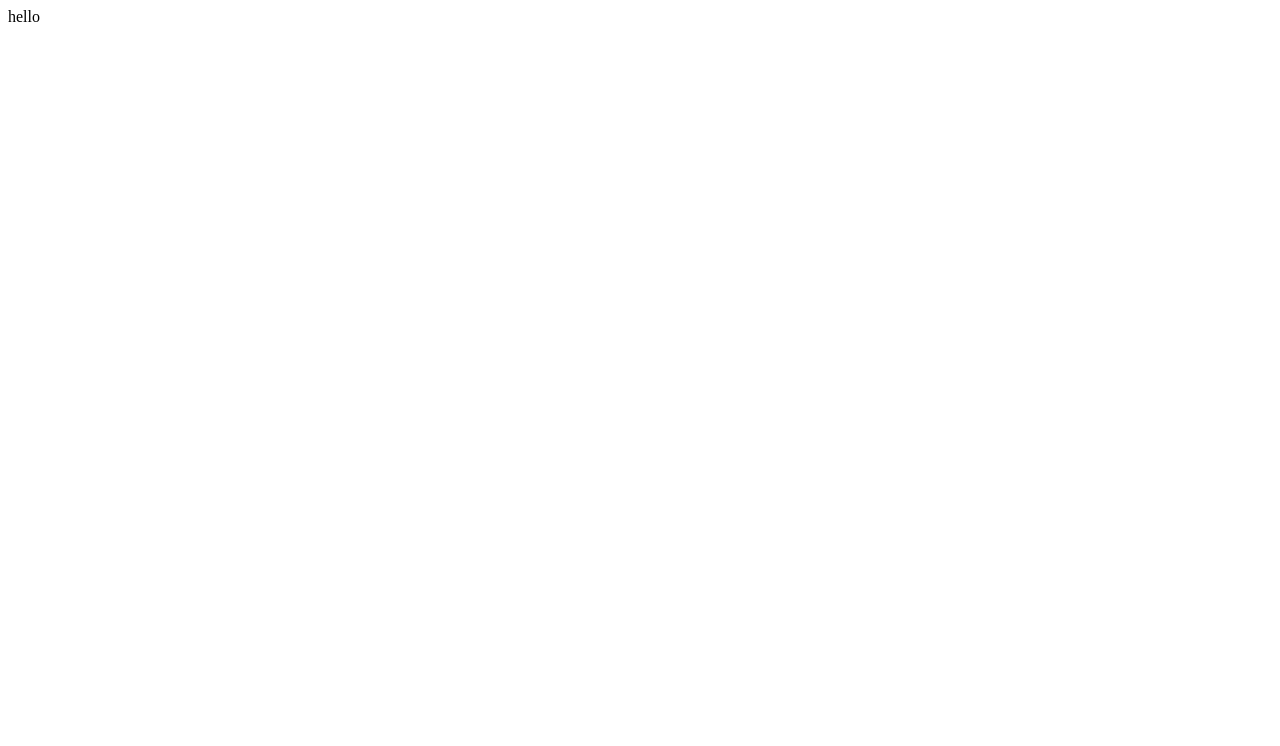
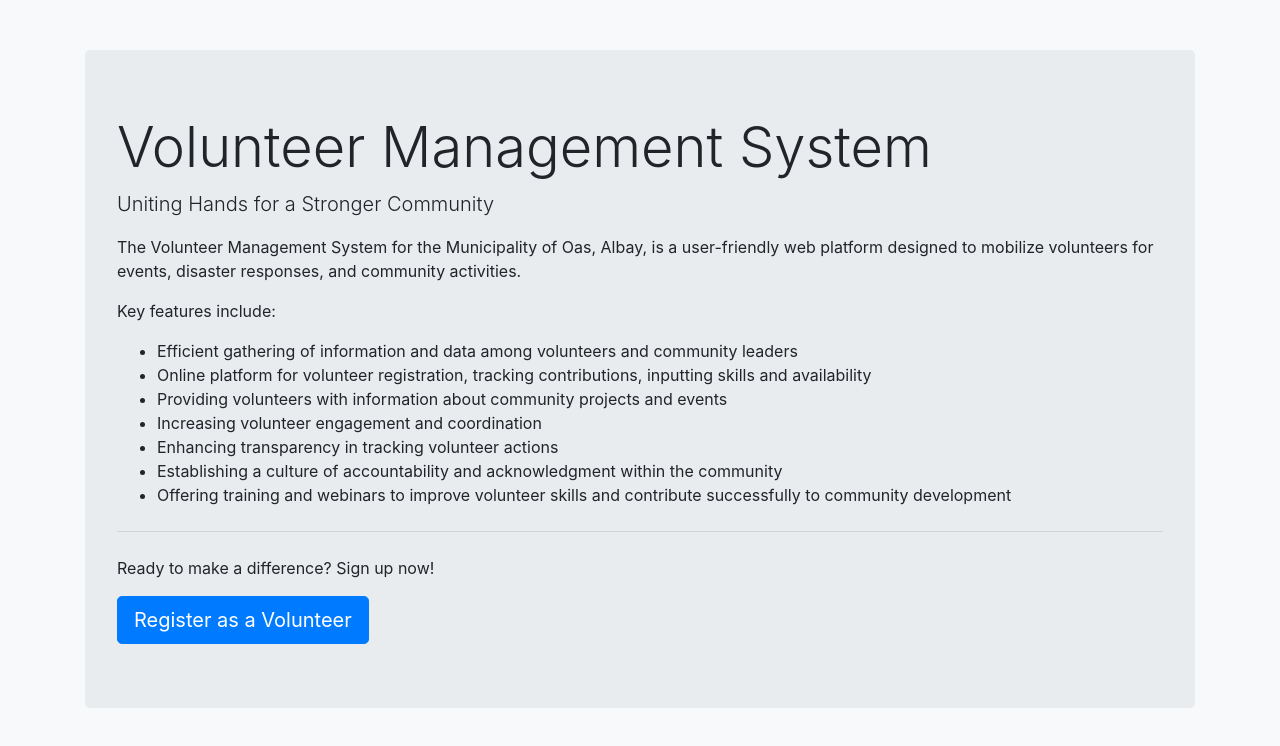
Before and after one commit to gianAnciro/aurellano, a plain HTML site: page index.html in a window 1280 px wide. Drawn offline with nearby package versions, Linux system fonts and the light colour scheme.

Commit message:
Update index.html

```diff
--- a/index.html
+++ b/index.html
@@ -1,21 +1,46 @@
 <!DOCTYPE html>
-<html>
+<html lang="en">
 <head>
-  <title>A static website</title>
-
-  <!-- include the widget -->
-  <script type="text/javascript" src="https://identity.netlify.com/v1/netlify-identity-widget.js"></script>
+  <meta charset="UTF-8">
+  <meta name="viewport" content="width=device-width, initial-scale=1.0">
+  <title>Volunteer Management System - Municipality of Oas, Albay</title>
+  <!-- Bootstrap CSS -->
+  <link rel="stylesheet" href="https://stackpath.bootstrapcdn.com/bootstrap/4.5.2/css/bootstrap.min.css">
+  <!-- Custom CSS -->
+  <style>
+    body {
+      background-color: #f8f9fa;
+    }
+    .container {
+      margin-top: 50px;
+    }
+  </style>
 </head>
 <body>
-  <!-- Add a menu:
-   Log in / Sign up - when the user is not logged in
-   Username / Log out - when the user is logged in
-  -->
-  <div data-netlify-identity-menu></div>
+  <div class="container">
+    <div class="jumbotron">
+      <h1 class="display-4">Volunteer Management System</h1>
+      <p class="lead">Uniting Hands for a Stronger Community</p>
+      <p>The Volunteer Management System for the Municipality of Oas, Albay, is a user-friendly web platform designed to mobilize volunteers for events, disaster responses, and community activities.</p>
+      <p>Key features include:</p>
+      <ul>
+        <li>Efficient gathering of information and data among volunteers and community leaders</li>
+        <li>Online platform for volunteer registration, tracking contributions, inputting skills and availability</li>
+        <li>Providing volunteers with information about community projects and events</li>
+        <li>Increasing volunteer engagement and coordination</li>
+        <li>Enhancing transparency in tracking volunteer actions</li>
+        <li>Establishing a culture of accountability and acknowledgment within the community</li>
+        <li>Offering training and webinars to improve volunteer skills and contribute successfully to community development</li>
+      </ul>
+      <hr class="my-4">
+      <p>Ready to make a difference? Sign up now!</p>
+      <a class="btn btn-primary btn-lg" href="#" role="button">Register as a Volunteer</a>
+    </div>
+  </div>
 
-
-
-
-    hello
+  <!-- Bootstrap JS and dependencies -->
+  <script src="https://code.jquery.com/jquery-3.5.1.slim.min.js"></script>
+  <script src="https://cdn.jsdelivr.net/npm/@popperjs/core@2.5.4/dist/umd/popper.min.js"></script>
+  <script src="https://stackpath.bootstrapcdn.com/bootstrap/4.5.2/js/bootstrap.min.js"></script>
 </body>
 </html>
```
